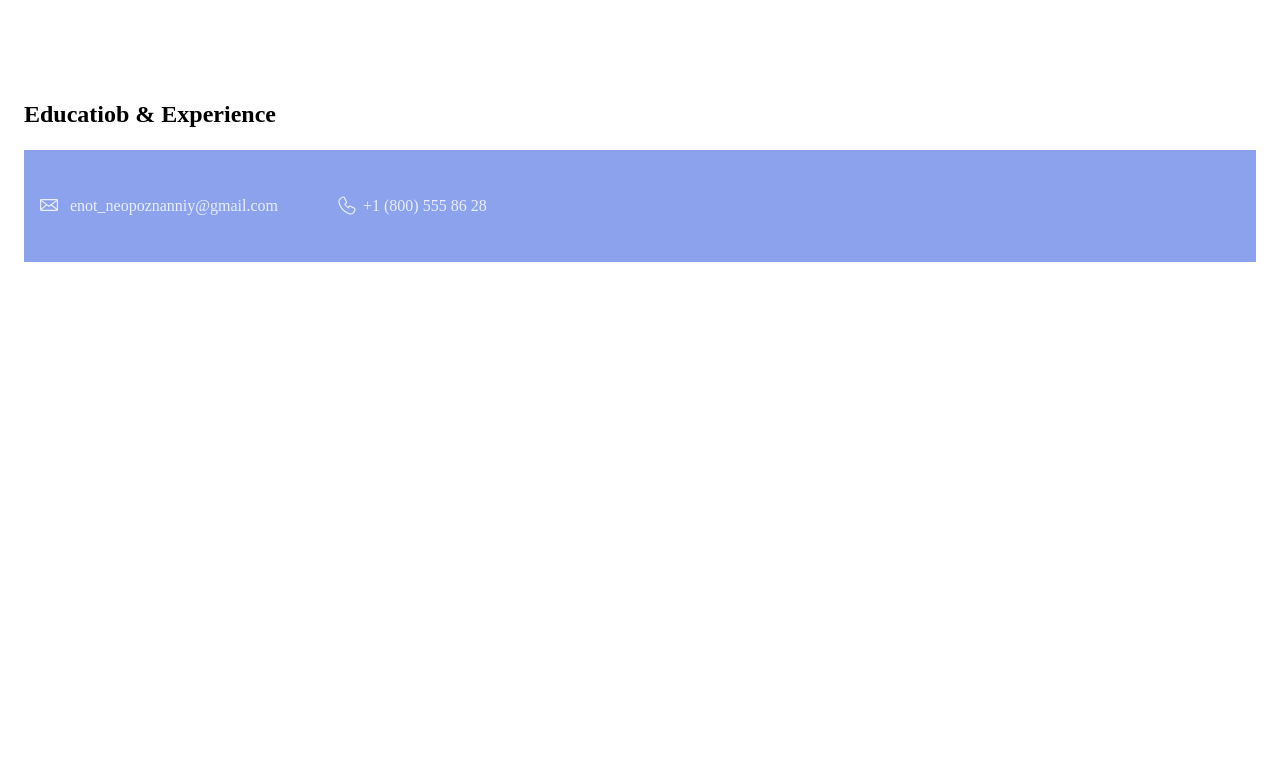
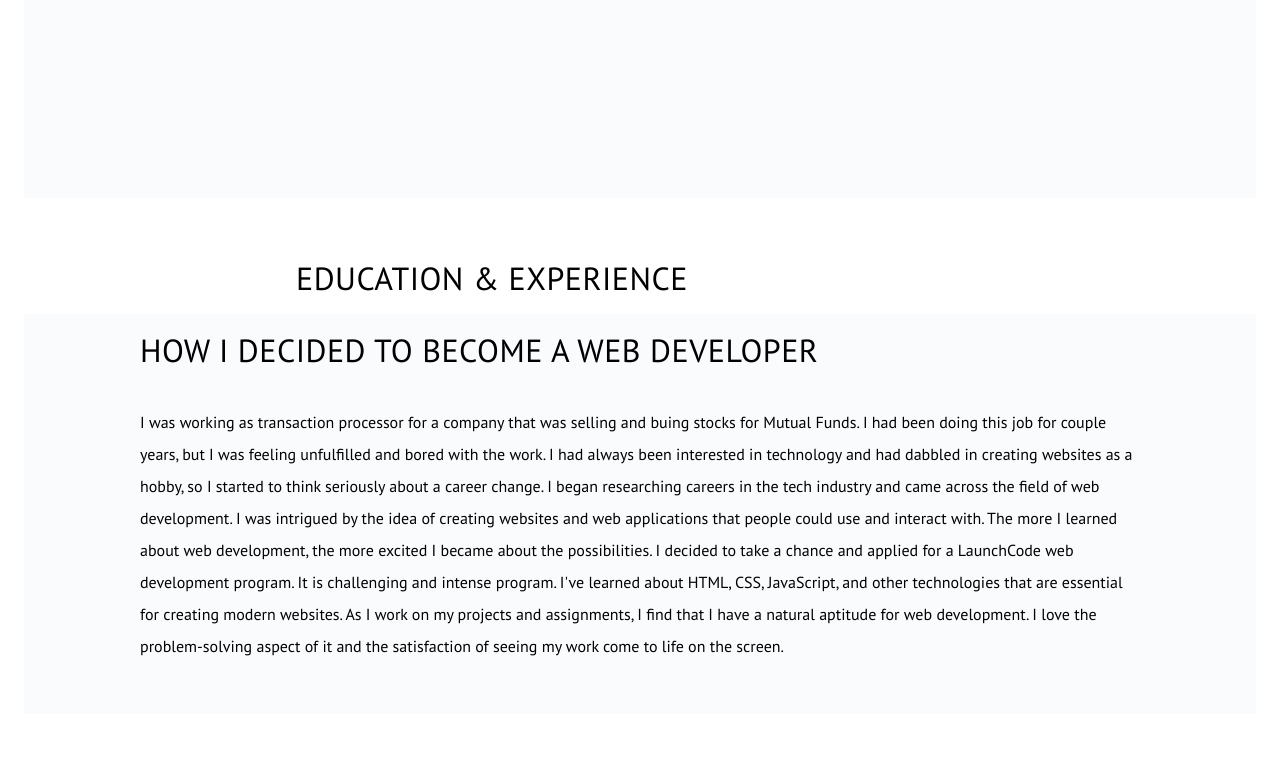
Before and after one commit to KC-LCW-Jan-23-Classroom/js-assignment-4-html-me-something-PolinaBartles, a website: page index.html in a window 1280 px wide. Shown: the part 1716-2480 px from the top of the page. Before the commit the page ends 1986 px from the top, so only its background shows below. Drawn offline with Linux system fonts and the light colour scheme.

Commit message:
Changed sections style

```diff
--- a/index.html
+++ b/index.html
@@ -37,8 +37,8 @@
                <a href="#" class="navigation-link-button">Contact Me</a>
                </li>
                <li class="navigation-item">
-                  <a href="#" id="themeToggle"  type="button">
-                     <svg  version="1.1" id="Capa_1" xmlns="http://www.w3.org/2000/svg"
+                  <a href="#" id="themeToggle" type="button">
+                     <svg version="1.1" id="Capa_1" xmlns="http://www.w3.org/2000/svg"
                         xmlns:xlink="http://www.w3.org/1999/xlink" width="20px" height="20px"
                         viewBox="0 0 358.029 358.03" xml:space="preserve">
                         <g>
@@ -62,7 +62,7 @@
 
       <main>
          <section class="hero-image">
-            <div class="container container-pic">
+            <div class="container">
                <h1 class="heading" id="mainHeading">Polina <br /> Bartles</h1>
                <p>web developer</p>
             </div>
@@ -76,7 +76,8 @@
                </figure>
                <div>
                   <h3>Couple words about myself</h3>
-                  <p id="testP" class="funParagraph">I am student of LaunchCode non-profit organization. I am learning to be a programmer and looking
+                  <p id="testP" class="funParagraph">I am student of LaunchCode non-profit organization. I am learning
+                     to be a programmer and looking
                      forward to find a job where I can use and advance my skills. I am interested in Computer Science,
                      Information Systems and Web Security.</p>
                </div>
@@ -86,7 +87,43 @@
                </div>
          </section>
          <section class="education">
-            <h2>Educatiob &amp; Experience</h2>
+            <div class="container">
+               <h2>Education &amp; Experience</h2>
+               <!--<div class="text">
+                  <p>National University of Uzbekistan BA in Mass Media.</p>
+                </div>
+                <div class="image">
+                  <img src="./img/web-bg.png" width="688" height="400" alt="Image of web technologies">
+                </div>-->
+            </div>
+         </section>
+         <section class="blog">
+            <div class="container">
+               <article>
+                  <h2>How I decided to become a Web Developer</h2>
+                  <p>I was working as transaction processor for a company that was selling and buing stocks for Mutual
+                     Funds. I had been doing this job for couple years, but I was feeling unfulfilled and bored with the
+                     work. I had always been interested in technology and had dabbled in creating websites as a hobby,
+                     so I
+                     started to think seriously about a career change.
+
+                     I began researching careers in the tech industry and came across the field of web development. I
+                     was
+                     intrigued by the idea of creating websites and web applications that people could use and interact
+                     with. The more I learned about web development, the more excited I became about the possibilities.
+
+                     I decided to take a chance and applied for a LaunchCode web development program. It is challenging
+                     and
+                     intense program. I've learned about HTML, CSS, JavaScript, and other
+                     technologies that are essential for creating modern websites.
+
+                     As I work on my projects and assignments, I find that I have a natural aptitude for web
+                     development.
+                     I love the problem-solving aspect of it and the satisfaction of seeing my work come to life on the
+                     screen.</p>
+
+               </article>
+            </div>
          </section>
       </main>
 
--- a/styles.css
+++ b/styles.css
@@ -3,8 +3,8 @@
   font-family: "PT Sans";
   font-style: normal;
   font-weight: 400;
-  src: url("../fonts/ptsans-400.woff2") format("woff2"),
-    url("../fonts/PTSans-Regular.woff") format("woff");
+  src: url("./fonts/ptsans-400.woff2") format("woff2"),
+    url("./fonts/PTSans-Regular.woff") format("woff");
   font-display: swap;
 }
 
@@ -12,13 +12,13 @@
   font-family: "PT Sans";
   font-style: normal;
   font-weight: 700;
-  src: url("../fonts/ptsans-700.woff2") format("woff2"),
-    url("../fonts/PTSans-Bold.woff") format("woff");
+  src: url("./fonts/ptsans-700.woff2") format("woff2"),
+    url("./fonts/PTSans-Bold.woff") format("woff");
   font-display: swap;
 }
 
 body {
-  font-family: "PT Sans", sans-serif "Arial";
+  font-family: "PT Sans","Arial", sans-serif;
   font-size: 16px;
   line-height: 32px;
   color: #222222;
@@ -40,12 +40,13 @@ body.dark-mode {
   color: #fff;
 }
 
-.dark-mode .intro {
+.dark-mode .intro,
+.dark-mode .blog {
   background-color: #383385;
   color: #fafbfd;
 }
 
-.visually-hidden {
+/* .visually-hidden {
   position: absolute;
   width: 1px;
   height: 1px;
@@ -54,7 +55,7 @@ body.dark-mode {
   border: 0;
   clip: rect(0 0 0 0);
   overflow: hidden;
-}
+} */
 
 
 button {
@@ -212,7 +213,7 @@ img {
   filter: hue-rotate(0);
   opacity: 0.6;
 }
-   */
+
 .hero-image {
   position: relative;
   height: 564px;
@@ -240,10 +241,11 @@ img {
   line-height: 120px;
   letter-spacing: -2px;
   font-weight: 400;
-  color: #ff0000;
+  color: red;
 }
 
 .hero-image p {
+  font-family: "PT Sans","Arial", sans-serif;
   margin: 0;
   padding-left: 128px;
   color: #607bd6;
@@ -253,7 +255,7 @@ img {
 }
 
 .intro {
-  margin: 0 0 160px;
+  margin: 0 0 60px;
   padding-top: 100px;
   padding-bottom: 80px;
   background-color: #fafbfd;
@@ -357,8 +359,8 @@ img {
   margin-left: 45px;
 }
 
-.funParagraph {
-  color: #008000;
+#testP {
+  color: green;
 }
 
 .intro .skills {
@@ -376,8 +378,64 @@ img {
   background-repeat: no-repeat;
 }
 
+/* .education {
+  position: relative;
+  display: flex;
+  flex-direction: column;
+  justify-content: center;
+  margin: 0 60px 120px;
+  min-height: 400px;
+} */
 
-.intro .container .skills {
+.education h2,
+.blog h2 {
+  margin: 0 40px 16px;
+  width: 688px;
+  font-size: 32px;
+  line-height: 40px;
+  font-weight: 400;
+  letter-spacing: 0.5px;
+  text-transform: uppercase;
+}
+
+.education .container {
+  display: flex;
+  flex-direction: column;
+  flex-wrap: wrap;
+  align-items: center
+}
+
+.education .text {
+  flex-basis: 50%;
+  padding-right: 20px;
+}
+
+.education .image {
+  flex-basis: 50%;
+  padding-left: 20px;
+}
+
+.blog {
+  background-color: #fafbfd;
+}
+
+.blog .container article {
+  position: relative;
+  display: flex;
+  flex-direction: column;
+  justify-content: center;
+  margin: 0 60px 120px;
+  min-height: 400px;
+}
+
+.blog p {
+  margin: 20px 40px 20px;
+  padding-bottom: 16px;
+  text-align: inherit;
+}
+
+
+/* .intro .container .skills {
   min-height: unset;
 }
 
@@ -467,9 +525,9 @@ img {
   text-transform: uppercase;
   color: #8da2ed;
   border: 1px solid #8da2ed;
-}
+} */
 
-.button::before {
+/* .button::before {
   position: absolute;
   content: "";
   width: 20px;
@@ -496,7 +554,7 @@ img {
 .button:hover::before,
 .button:active::before {
   filter: brightness(100);
-}
+} */
 
 .page-footer {
   padding: 40px 0;
```
Also changed, not shown: img/web-bg.png (added), 1 other file.
